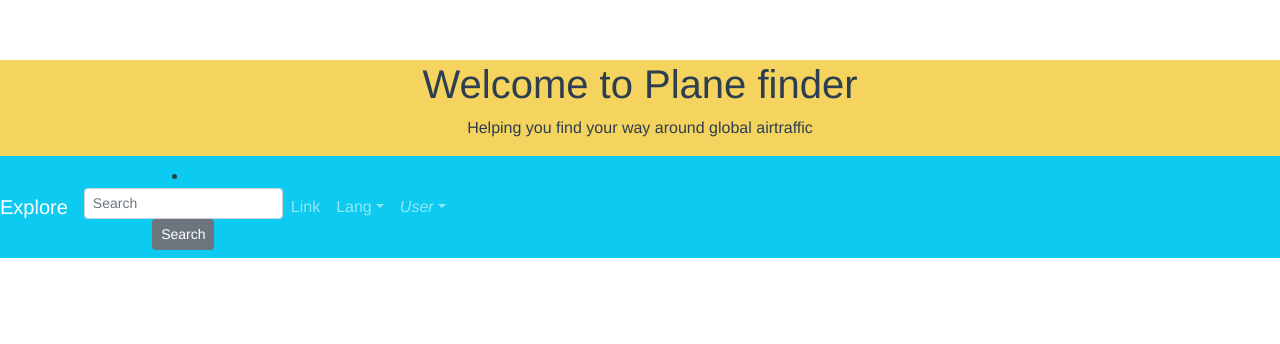
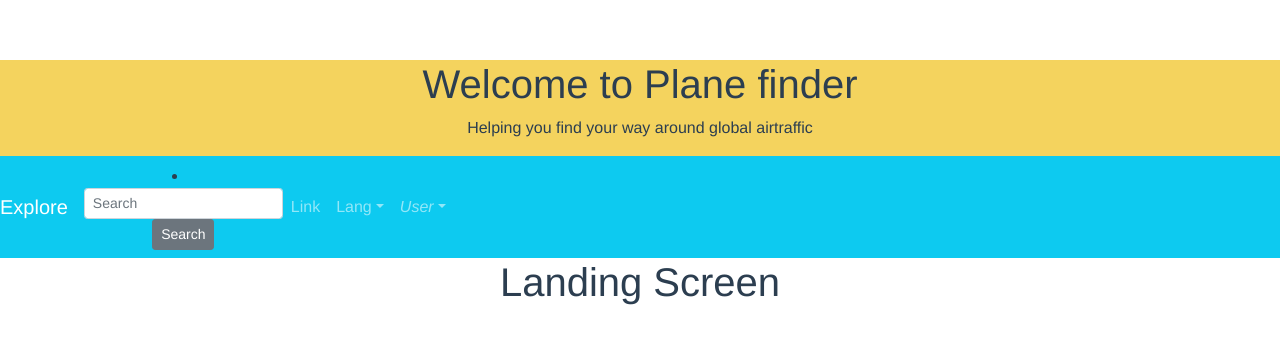
Before and after one commit to Alexthespaceman/plane-finder, a Vue app: page / in a window 1280 px wide. Shown: the top 344 px of the page. Built offline with nearby package versions, Linux system fonts and the light colour scheme; no server answers.

Commit message:
fetch data in landing page

```diff
--- a/src/App.vue
+++ b/src/App.vue
@@ -2,16 +2,19 @@
   <div id="app">
     <!-- <img alt="Vue logo" src="./assets/logo.png"> -->
     <Header msg="Welcome to Plane finder" />
+    <LandingScreen/>
   </div>
 </template>
 
 <script>
 import Header from "./components/HelloWorld.vue";
+import LandingScreen from "./components/Screens/LandingScreen.vue"
 
 export default {
   name: "App",
   components: {
     Header,
+    LandingScreen
   },
 };
 </script>
--- /dev/null
+++ b/src/components/Screens/LandingScreen.vue
@@ -0,0 +1,23 @@
+<template>
+  <h1>Landing Screen</h1>
+</template>
+
+
+<script>
+  import axios from 'axios'
+  export default {
+    name: "LandingScreen",
+    data() {
+      return {
+        contents: null
+      }
+    },
+    mounted() {
+      axios.get("http://api.aviationstack.com/v1/flights?access_key=bd2207c91f3b326f64fdfe54bc2c4af6&limit=10")
+        .then((response) => {
+
+          console.log(response.data)
+        })
+    }
+  };
+</script>
```
Also changed, not shown: package.json (+6 -2 lines), 1 other file (tests, documents, lock files or other folders).
